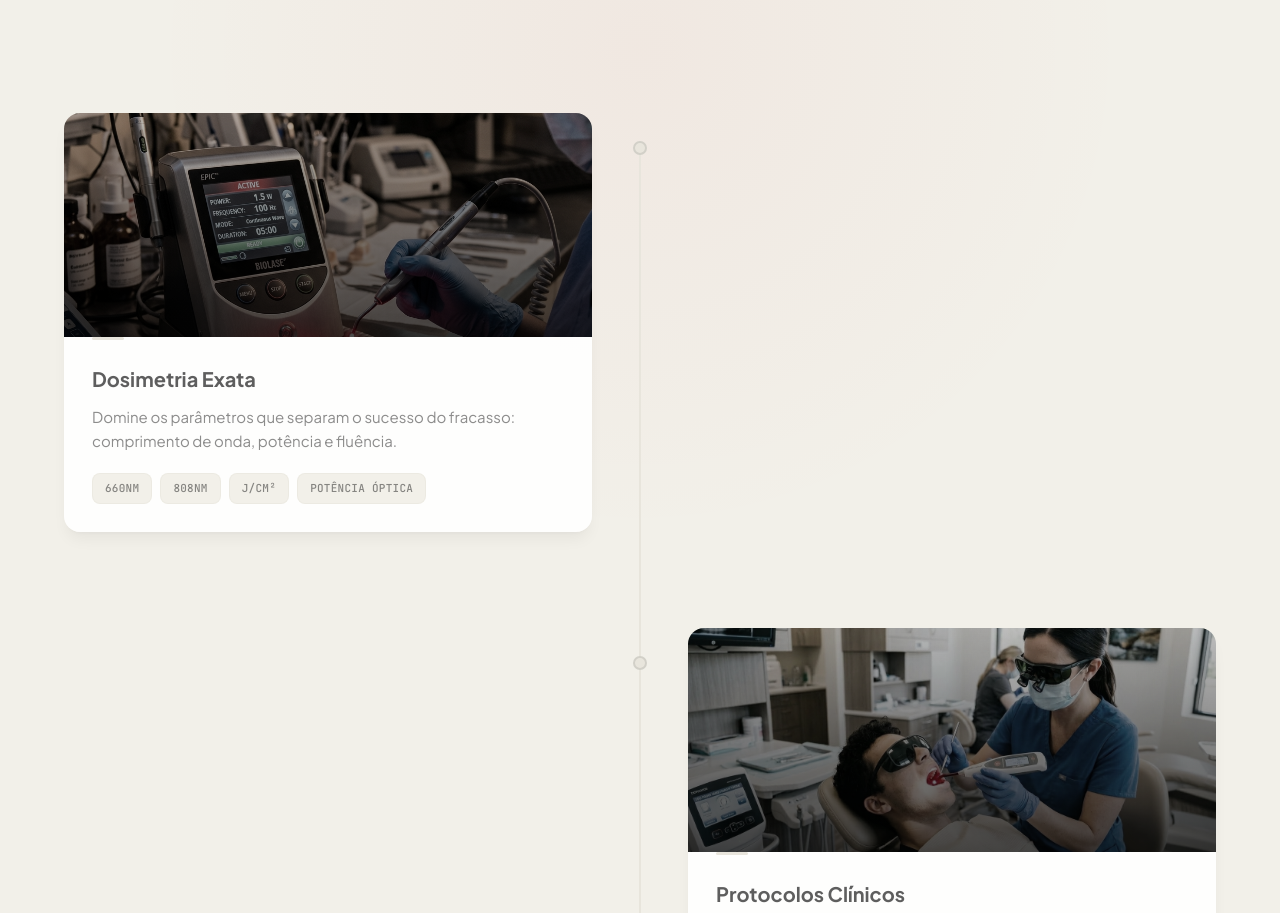
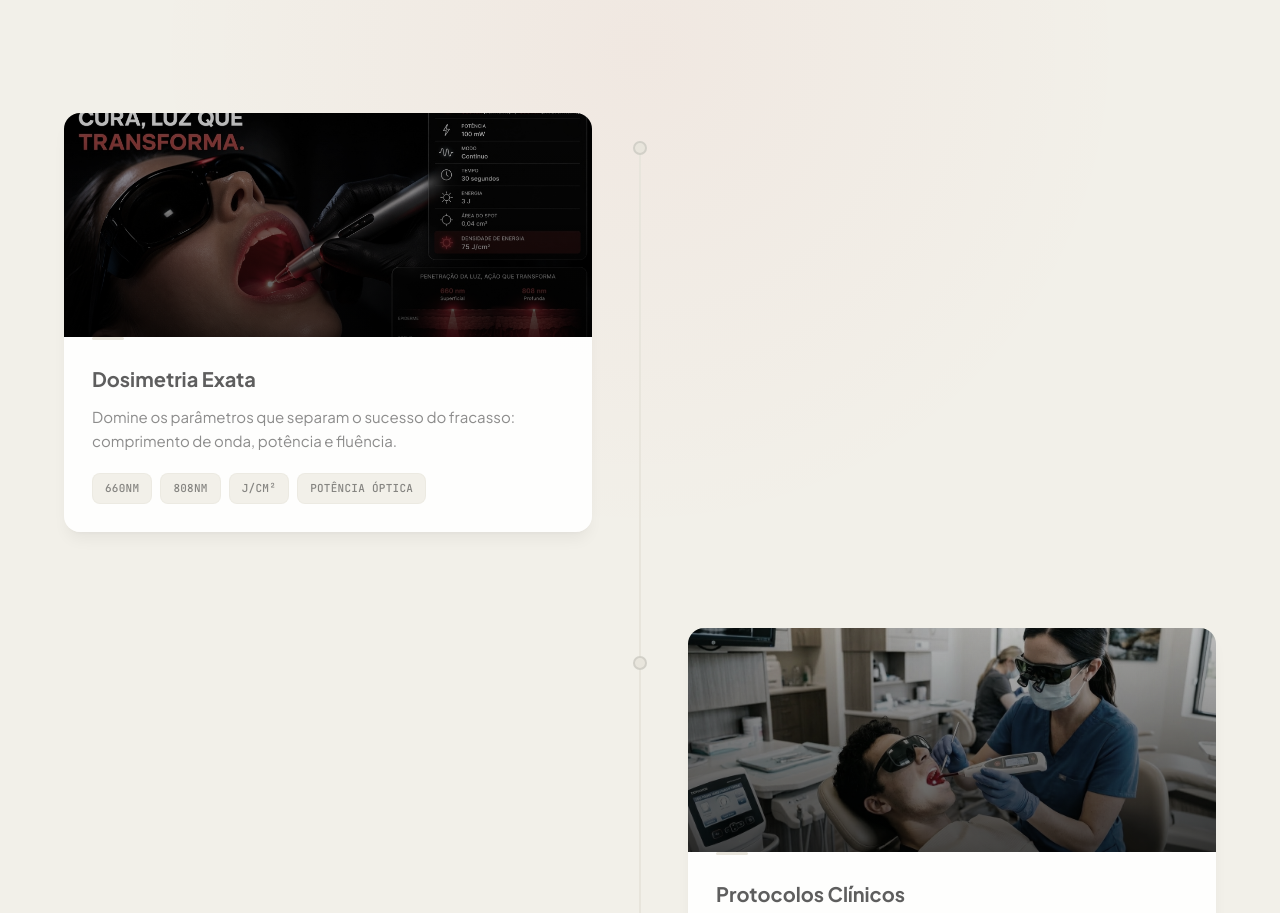
Before and after one commit to danilosouza-dev/laserterapia-landing-page, a Next.js app: page / in a window 1280 px wide. Shown: the part 1251-2164 px from the top of the page. Built offline with nearby package versions, Linux system fonts and the light colour scheme; no server answers.

Commit message:
chore: swap Dosimetria Exata card image with new laserterapia visual

```diff
--- a/src/components/ProblemSection.tsx
+++ b/src/components/ProblemSection.tsx
@@ -13,7 +13,7 @@ const masteryItems = [
     tags: ["660nm", "808nm", "J/cm²", "Potência Óptica"],
     description:
       "Domine os parâmetros que separam o sucesso do fracasso: comprimento de onda, potência e fluência.",
-    image: "/images/mastery-dosimetria.jpg",
+    image: "/images/dosimetria-laserterapia.jpg",
     gradient: "from-black/60 via-black/30 to-transparent",
   },
   {
```
Also changed, not shown: public/images/dosimetria-laserterapia.jpg (added).
